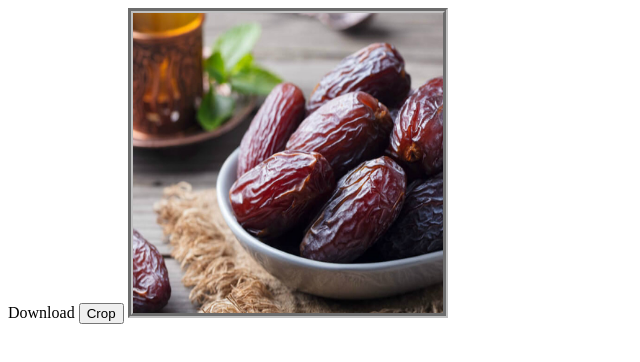
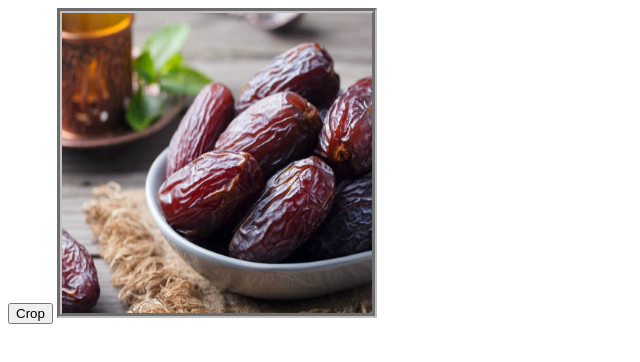
Before and after one commit to Mehedi-MHS/ImageCropper, a plain HTML site: page index.html in a window 1280 px wide. Shown: the whole page, without its empty margins (0-640 px from the left). Drawn offline with Linux system fonts and the light colour scheme.

Commit message:
Update index.html

```diff
--- a/index.html
+++ b/index.html
@@ -11,8 +11,7 @@
     </style>
   </head>
   <body>
-<a download="croppedImage.jpg" onclick="save(this)">Download</button>
-    <button onclick="crop()">Crop</button>
+ <button onclick="crop()">Crop</button>
 
     <canvas width="310" height="300"></canvas>
     <script type="text/javascript">
@@ -81,9 +80,9 @@
         });
       }
 
-      function save(img) {
-        img.href = canvas.toDataURL("image/jpg");
-      }
+    //  function save(img) {
+     //   img.href = canvas.toDataURL("image/jpg");
+     // }
     </script>
   </body>
 </html>
```
